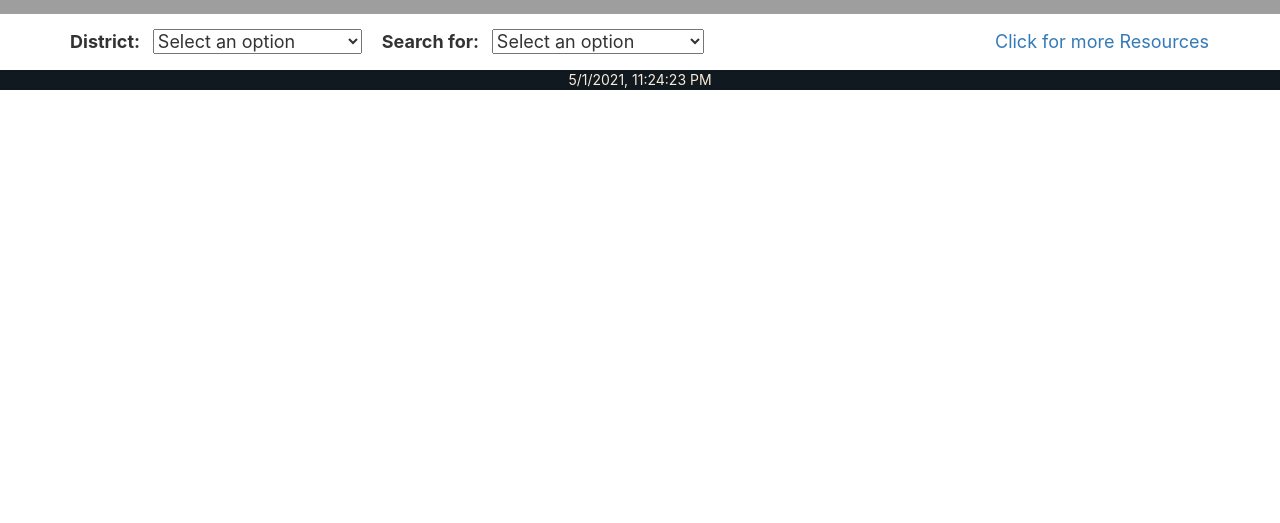
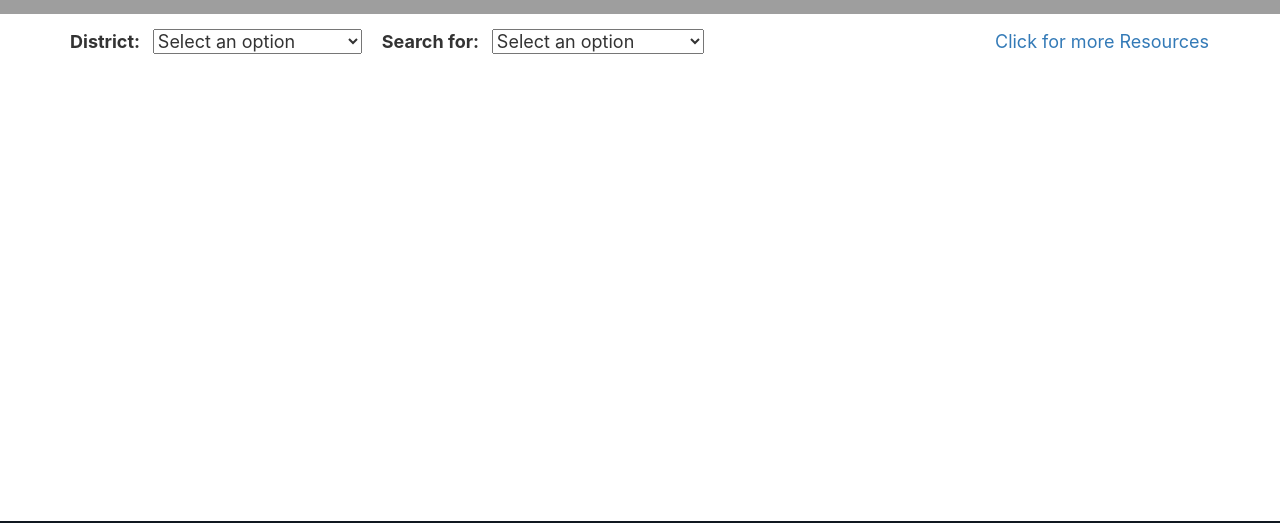
Before and after one commit to subham2799/CoVid_Resources, a React (Create React App) app in the folder project/: page / in a window 1280 px wide. Shown: the part 259-782 px from the top of the page. Built offline with nearby package versions, Linux system fonts and the light colour scheme; grey boxes are pictures that could not be loaded.

Commit message:
Fixed footer

```diff
--- a/project/src/components/buttonComponent.js
+++ b/project/src/components/buttonComponent.js
@@ -6,7 +6,7 @@ function ButtonComponent(){
                     <div className = "selection container" style = {{marginLeft:5}}>
                         <div classname = "row">
                             <div className = "col-sm-7" style = {{paddingLeft: 0}}>
-                                <img src = {"https://pbs.twimg.com/media/E0NSNHhVcAE-z0K.jpg"} style = {{width:"100%"}} alt = "Swasthya Bhawan Registration Process Image"className = "img-responsive"/>
+                                <img src = {"https://pbs.twimg.com/media/E0NSNHhVcAE-z0K.jpg"} style = {{width:"100%"}} alt = "Swasthya Bhawan Registration Process"className = "img-responsive"/>
                             </div>
                             <div className = "col-sm-5" style = {{paddingLeft: "50px"}}>
                                 <span>FOR MORE INFORMATION (for bed availability): <a href = {"https://www.wbhealth.gov.in/pages/corona/bed_availability_pvt"}>https://www.wbhealth.gov.in/pages/corona/bed_availability_pvt </a></span>
--- a/project/src/index.css
+++ b/project/src/index.css
@@ -55,3 +55,8 @@ header {
   position: absolute;
   left: 25%;
 }
+footer{
+  position: fixed;
+  bottom: 0;
+  width: 100%;
+}
```
